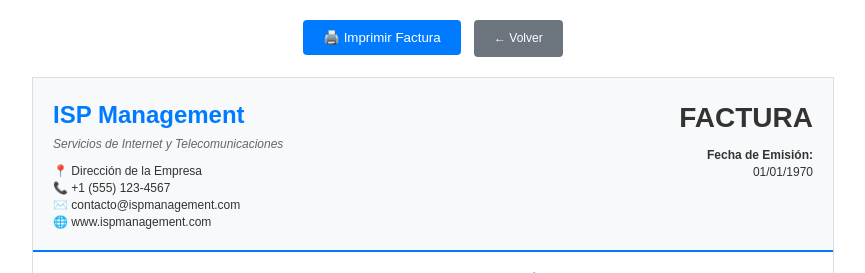
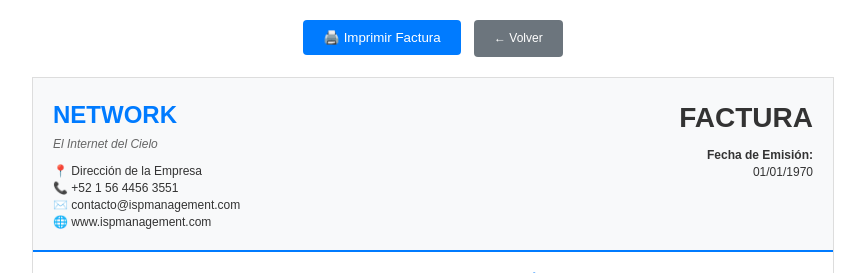
Before and after one commit to JosiasDenis12/isp-management, a PHP site: the page made by views/pagos/print.php in a window 1280 px wide. Shown: the top 273 px of the page, without its empty margins (207-1072 px from the left). Run offline with PHP 8.4, Linux system fonts and the light colour scheme; the template is opened without the code that fills it, so the values that code supplies are empty.

Commit message:
cambio num y nombre empres fac

```diff
--- a/views/pagos/print.php
+++ b/views/pagos/print.php
@@ -325,11 +325,11 @@ if ($type === 'ticket') {
         <!-- Header -->
         <div class="invoice-header clearfix">
             <div class="company-info">
-                <div class="company-name">ISP Management</div>
-                <div class="company-tagline">Servicios de Internet y Telecomunicaciones</div>
+                <div class="company-name">NETWORK</div>
+                <div class="company-tagline">El Internet del Cielo</div>
                 <div>
                     📍 Dirección de la Empresa<br>
-                    📞 +1 (555) 123-4567<br>
+                    📞 +52 1 56 4456 3551<br>
                     ✉️ contacto@ispmanagement.com<br>
                     🌐 www.ispmanagement.com
                 </div>
```
